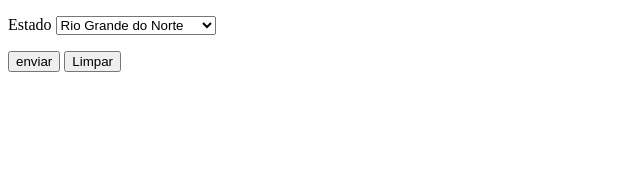
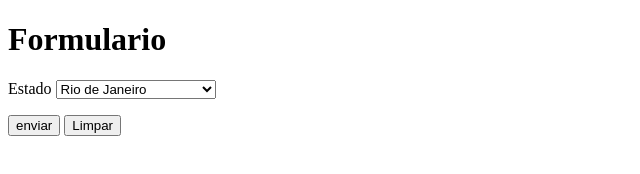
Before and after one commit to RenanLamorim/Modulo-4, a plain HTML site: page Forms/Form007.html in a window 1280 px wide. Shown: the whole page, without its empty margins (0-640 px from the left). Drawn offline with Linux system fonts and the light colour scheme.

Commit message:
notas update

```diff
--- a/Forms/Form007.html
+++ b/Forms/Form007.html
@@ -6,14 +6,16 @@
     <title>form-7</title>
 </head>
 <body>
+    <h1>Formulario</h1>
     <form action="Cadastro.php">
 
         <p>
             <label for="iest">Estado</label>
             <select name="est" id="iest">
+
              <optgroup label="Região 1">
                  <option value="RN">Rio Grande do Norte</option>
-                  <option value="RJ">Rio de Janeiro</option>
+                  <option value="RJ" selected>Rio de Janeiro</option>
                   <option value="SP">São Paulo</option>
              </optgroup>
              <optgroup label="Região 2">
```
Also changed, not shown: Forms/Anotações.txt.
